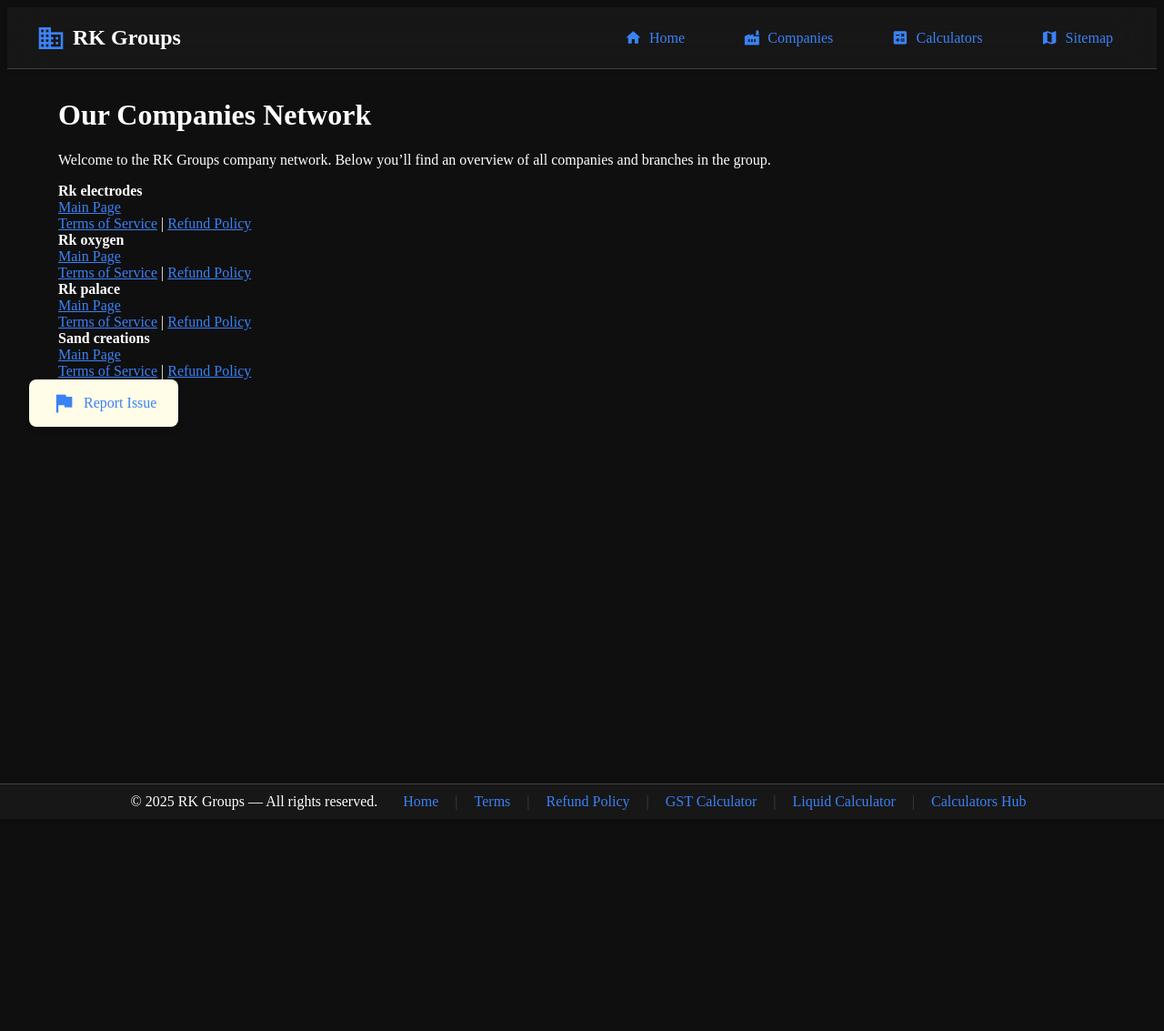
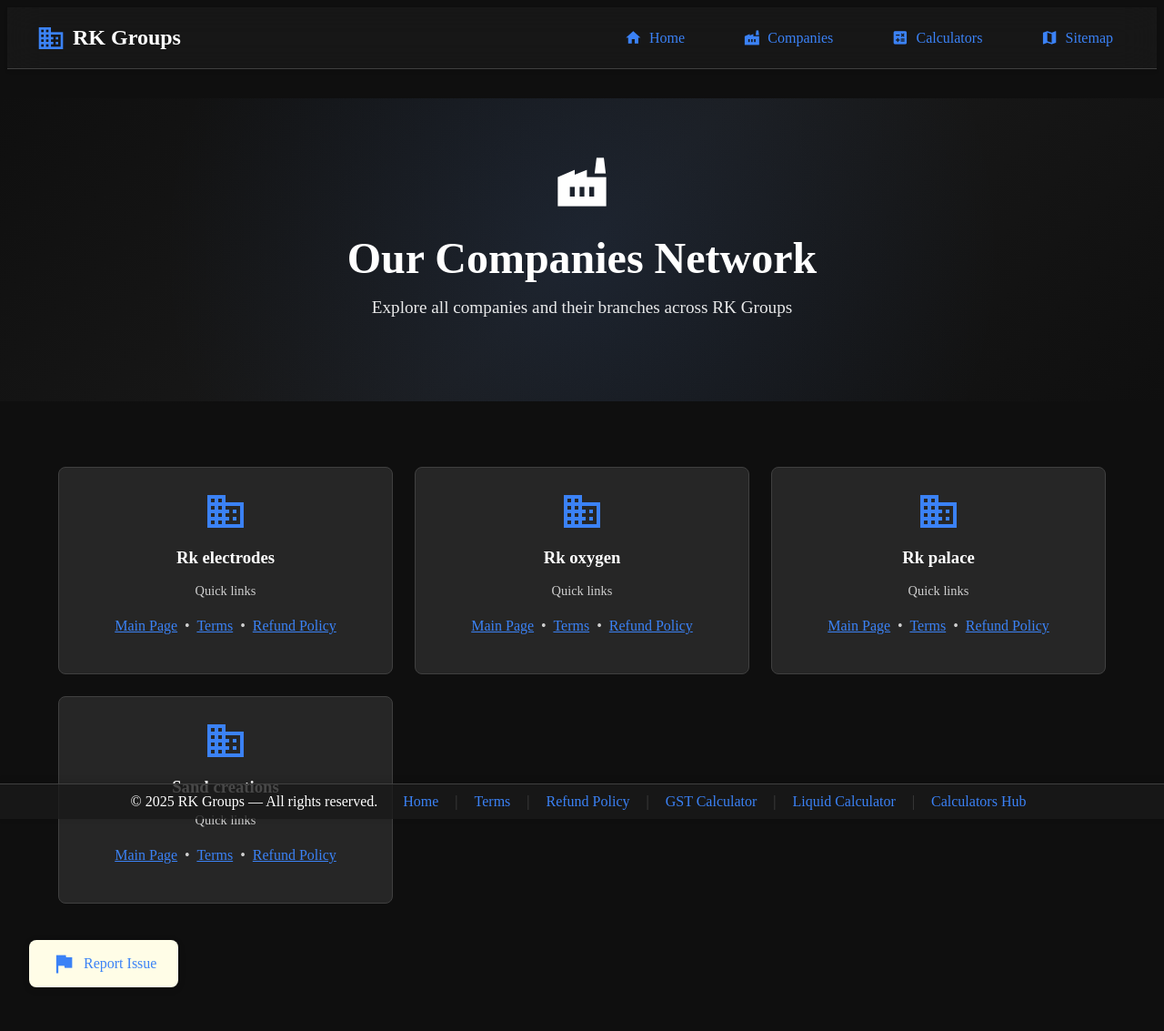
Before and after one commit to rk-Groups/rk-Groups.github.io, a Jekyll site: the page built from companies/index.md, in a window 1280 px wide. Shown: the whole page at 91% size. Built offline with Jekyll 4.4.1, drawn with Linux system fonts in a browser that asks for light colours; before the commit the page ends 900 px from its top, so only the background shows below that.

Commit message:
feat(ui): standardize pages to modern dark theme — companies index, branch page fixes, GST & LIQ calculator UIs

```diff
--- a/companies/index.md
+++ b/companies/index.md
@@ -3,29 +3,45 @@ layout: default
 title: Our Companies Network
 ---
 
+<div class="mui-hero mui-hero--bleed">
+  <div class="mui-hero-content">
+    <div class="mui-hero-icon">
+      <span class="material-icons" style="font-size: 4rem;">factory</span>
+    </div>
+    <h1 class="mui-hero-title">Our Companies Network</h1>
+    <p class="mui-hero-subtitle">Explore all companies and their branches across RK Groups</p>
+  </div>
 
-# Our Companies Network
+</div>
 
-Welcome to the RK Groups company network. Below you’ll find an overview of all companies and branches in the group.
-
-<div class="row">
-  {% for company_key in site.data.companies %}
-    {% assign company = site.data.companies[company_key[0]] %}
-    {% assign company_name = company.main.name | default: company_key[0] | replace: '-', ' ' | capitalize %}
-    <div class="col-md-6">
-      <div class="panel panel-default">
-        <div class="panel-heading"><strong>{{ company_name }}</strong></div>
-        <div class="panel-body">
-          <a href="/companies/{{ company_key[0] }}/">Main Page</a><br>
-          <a href="/companies/{{ company_key[0] }}/terms/">Terms of Service</a> | <a href="/companies/{{ company_key[0] }}/refund-policy/">Refund Policy</a><br>
-          {% for branch_key in company %}
-            {% if branch_key[0] != 'main' %}
-              <a href="/companies/{{ company_key[0] }}/{{ branch_key[0] }}/">{{ company[branch_key[0]].name | default: branch_key[0] | capitalize }} Branch</a><br>
-              <a href="/companies/{{ company_key[0] }}/{{ branch_key[0] }}/terms/">Terms of Service</a> | <a href="/companies/{{ company_key[0] }}/{{ branch_key[0] }}/refund-policy/">Refund Policy</a><br>
-            {% endif %}
-          {% endfor %}
-        </div>
+<div class="mui-features">
+  <div class="mui-features-grid">
+    {% for company_key in site.data.companies %}
+      {% assign company = site.data.companies[company_key[0]] %}
+      {% assign company_name = company.main.name | default: company_key[0] | replace: '-', ' ' | capitalize %}
+      <div class="mui-feature-card">
+        <span class="material-icons mui-feature-icon">domain</span>
+        <h3>{{ company_name }}</h3>
+        <p class="mui-text-muted">Quick links</p>
+        <p>
+          <a href="/companies/{{ company_key[0] }}/">Main Page</a>
+          &nbsp;•&nbsp;
+          <a href="/companies/{{ company_key[0] }}/terms/">Terms</a>
+          &nbsp;•&nbsp;
+          <a href="/companies/{{ company_key[0] }}/refund-policy/">Refund Policy</a>
+        </p>
+        {% for branch_key in company %}
+          {% if branch_key[0] != 'main' %}
+            <p>
+              <a href="/companies/{{ company_key[0] }}/{{ branch_key[0] }}/">{{ company[branch_key[0]].name | default: branch_key[0] | capitalize }} Branch</a>
+              &nbsp;•&nbsp;
+              <a href="/companies/{{ company_key[0] }}/{{ branch_key[0] }}/terms/">Terms</a>
+              &nbsp;•&nbsp;
+              <a href="/companies/{{ company_key[0] }}/{{ branch_key[0] }}/refund-policy/">Refund Policy</a>
+            </p>
+          {% endif %}
+        {% endfor %}
       </div>
-    </div>
-  {% endfor %}
+    {% endfor %}
+  </div>
 </div>
```
Also changed, not shown: Calc/GST/index.md (+31 -24 lines), Calc/LIQ/index.md (+10 -3 lines), companies/rk-oxygen/gorakhpur/index.md (+55 -47 lines).
